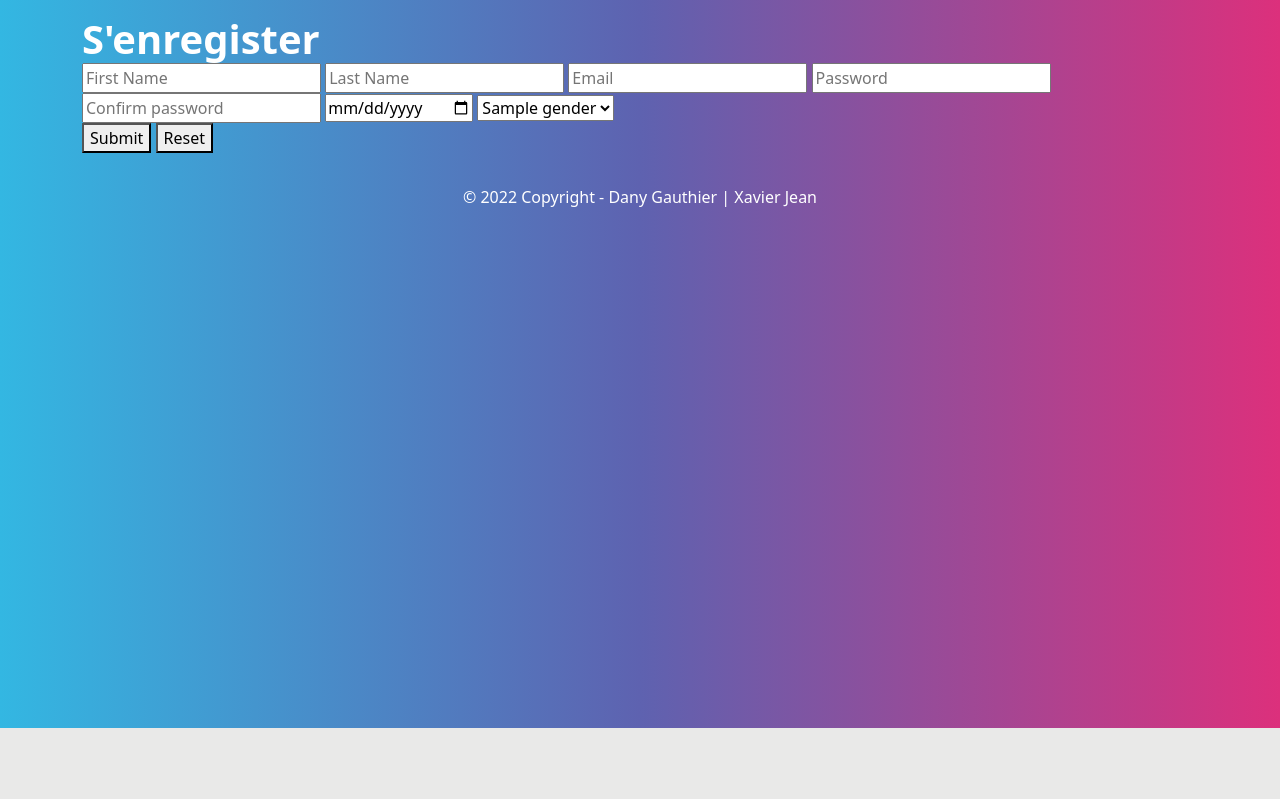
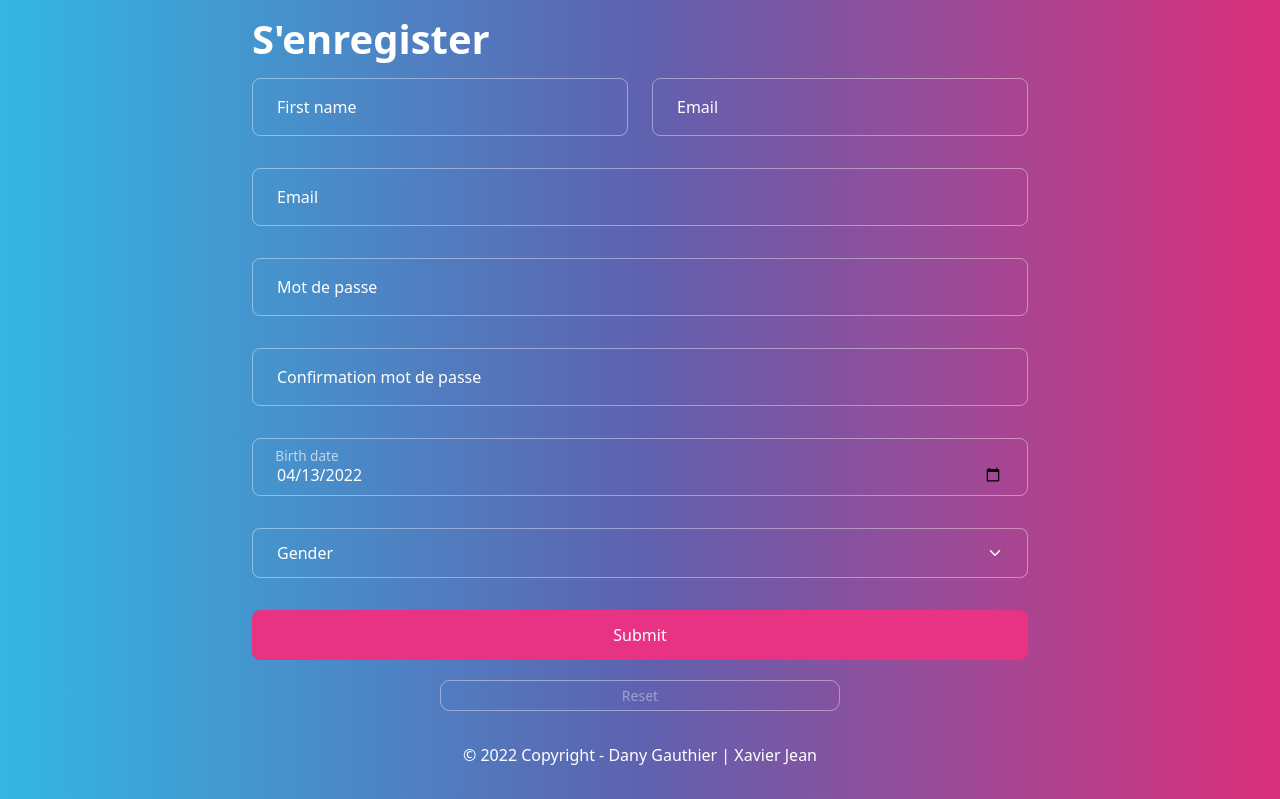
Before and after one commit to Cafetier/TP1, a PHP site: page /src/views/Register in a window 1280 px wide. Shown: the part 72-871 px from the top of the page. Before the commit the page ends 800 px from the top, so only its background shows below. Run offline with PHP 8.4, Linux system fonts and the light colour scheme; tables that the repository leaves empty hold one stand-in row (values such as "Sample post"); some libraries are stand-ins or nearby versions.

Commit message:
styled connection, register

```diff
--- a/public/css/style.css
+++ b/public/css/style.css
@@ -28,6 +28,11 @@ body, html {
     min-height: 100vh;
 }
 
+section{
+    min-height: calc(100vh - 180px);
+    height: auto;
+}
+
 .preloader *{
     transition: none!important;
 }
@@ -35,3 +40,22 @@ body, html {
 .navbar{
     margin-bottom: 15px!important;
 }
+
+#connection_page, #register_page{
+    max-width: 800px;
+}
+
+#connection_page > *:not(:first-child),
+#register_page > *:not(:first-child){
+    margin-top: 15px;
+}
+
+#register_page button[type=reset]{
+    max-width: 400px;
+    margin: auto;
+    margin-top: 20px;
+}
+
+#register_page button{
+    width: 100%;
+}
--- a/src/class/Product.class.php
+++ b/src/class/Product.class.php
@@ -32,6 +32,58 @@ class Product extends Database
         // query and return query
         $product = $this->Query($this->db_conn, "SELECT * FROM Product WHERE PRODUCTID = ?", [$ProductID]);
         return $product[0];
+    }
+
+    /**
+     *
+     * This gets all the brand from the bd
+     *
+     * @return object all the brands from db
+     *
+     */
+    public function GetBrands(){
+        // query and return query
+        $brands = $this->Query($this->db_conn, "SELECT * FROM brand", []);
+        return $brands;
+    }
+
+    /**
+     *
+     * This gets all the types in db
+     *
+     * @return object all the types from db
+     *
+     */
+    public function GetTypes(){
+        // query and return query
+        $types = $this->Query($this->db_conn, "SELECT * FROM ptype", []);
+        return $types;
+    }
+
+    /**
+     *
+     * This gets all the colors avalailable in db
+     *
+     * @return object all the colors from db
+     *
+     */
+    public function GetColors(){
+        // query and return query
+        $brands = $this->Query($this->db_conn, "SELECT * FROM color", []);
+        return $brands;
+    }
+
+    /**
+     *
+     * This gets all the sizes in db
+     *
+     * @return object all the sizes from db
+     *
+     */
+    public function GetSizes(){
+        // query and return query
+        $brands = $this->Query($this->db_conn, "SELECT * FROM psize", []);
+        return $brands;
     }
 
     /**
--- a/src/template/header.php
+++ b/src/template/header.php
@@ -12,7 +12,7 @@
 
 
 <!DOCTYPE html>
-<html lang="fr">
+<html lang="en">
     <head>
         <meta charset="utf-8" />
         <meta name="viewport" content="width=device-width, initial-scale=1.0">
--- a/src/views/Register.php
+++ b/src/views/Register.php
@@ -12,23 +12,69 @@ if($user->IsLoggedIn()){
 // get all genders
 $genders = $user->GetAllGenders();
 ?>
-<section class="container">
+<section class="container" id="register_page">
     <h1>S'enregister</h1>
     <form action="<?php echo $_SERVER['PHP_SELF'];?>" method="POST">
-        <input type="text" placeholder="First Name" name="FirstName" value="<?php echo $_POST['FirstName'] ?? ''; ?>">
-        <input type="text" placeholder="Last Name" name="LastName" value="<?php echo $_POST['LastName'] ?? ''; ?>">
-        <input type="email" placeholder="Email" name="Email" value="<?php echo $_POST['Email'] ?? ''; ?>">
-        <input type="password" placeholder="Password" name="Password">
-        <input type="password" placeholder="Confirm password" name="ConfirmPassword">
-        <input type="date" placeholder="BirthDate" name="BirthDate" value="<?php echo $_POST['BirthDate'] ?? ''; ?>">
-        <select name="Gender">
-            <?php foreach($genders as $k=>$v): ?>
-                <option value="<?php echo $k ?>"><?php echo $v["GenderName"] ?></option>
-            <?php endforeach; ?>
-        </select>
-        <br>
-        <button type="submit">Submit</button>
-        <button type="reset">Reset</button>
+        <div class="form-group">
+            <!-- First + last name -->
+            <div class="row">
+                <div class="col">
+                    <!-- First name -->
+                    <div class="form-floating mb-3">
+                        <input type="text" class="form-control" name="FirstName" placeholder="john" value="<?php echo $_POST['FirstName'] ?? '' ?>">
+                        <label>First name</label>
+                    </div>
+                </div>
+                <div class="col">
+                    <!-- Last name -->
+                    <div class="form-floating mb-3">
+                        <input type="text" class="form-control" name="LastName" placeholder="Doe" value="<?php echo $_POST['LastName'] ?? '' ?>">
+                        <label>Email</label>
+                    </div>
+                </div>
+            </div>
+            <!-- Email -->
+            <div class="form-floating mb-3">
+                <input type="email" class="form-control" name="Email" placeholder="name@example.com" value="<?php echo $_POST['Email'] ?? '' ?>">
+                <label for="floatingInput">Email</label>
+            </div>
+            <!-- Password -->
+            <div class="form-floating mb-3">
+                <input type="password" class="form-control" placeholder="********" name="Password">
+                <label>Mot de passe</label>
+            </div>
+            <!-- Conf password -->
+            <div class="form-floating mb-3">
+                <input type="password" class="form-control" placeholder="********" name="ConfirmPassword">
+                <label>Confirmation mot de passe</label>
+            </div>
+            <!-- Birth date -->
+            <div class="form-floating mb-3">
+                <input type="date" class="form-control" placeholder="BirthDate" name="BirthDate" value="<?php echo $_POST['BirthDate'] ?? date('Y-m-d') ?>">
+                <label>Birth date</label>
+            </div>
+            <!-- Gender -->
+            <div class="mb-3">
+                <select class="form-select" name="Gender">
+                    <option value="" selected hidden>Gender</option>
+                    <?php foreach($genders as $k=>$v): ?>
+                        <option value="<?php echo $k ?>"><?php echo $v["GenderName"] ?></option>
+                    <?php endforeach; ?>
+                </select>
+            </div>
+
+            <!-- Submit +reset -->
+            <div class="row">
+                <div class="col text-center">
+                    <button type="submit" class="btn btn-primary">Submit</button>
+                </div>
+            </div>
+            <div class="row">
+                <div class="col text-center">
+                    <button type="reset" class="btn btn-outline-secondary btn-sm">Reset</button>
+                </div>
+            </div>
+        </div>
     </form>
 </section>
 <?php require_once('../template/footer.php'); ?>
--- a/src/views/index.php
+++ b/src/views/index.php
@@ -5,7 +5,7 @@ require "../template/nav.php";
 ?>
 
 <section class="container">
-    <h1>Index</h1>
+
 </section>
 
 <?php require_once('../template/footer.php'); ?>
```
Also changed, not shown: src/views/Login.php (+6 -3 lines), README.md.
